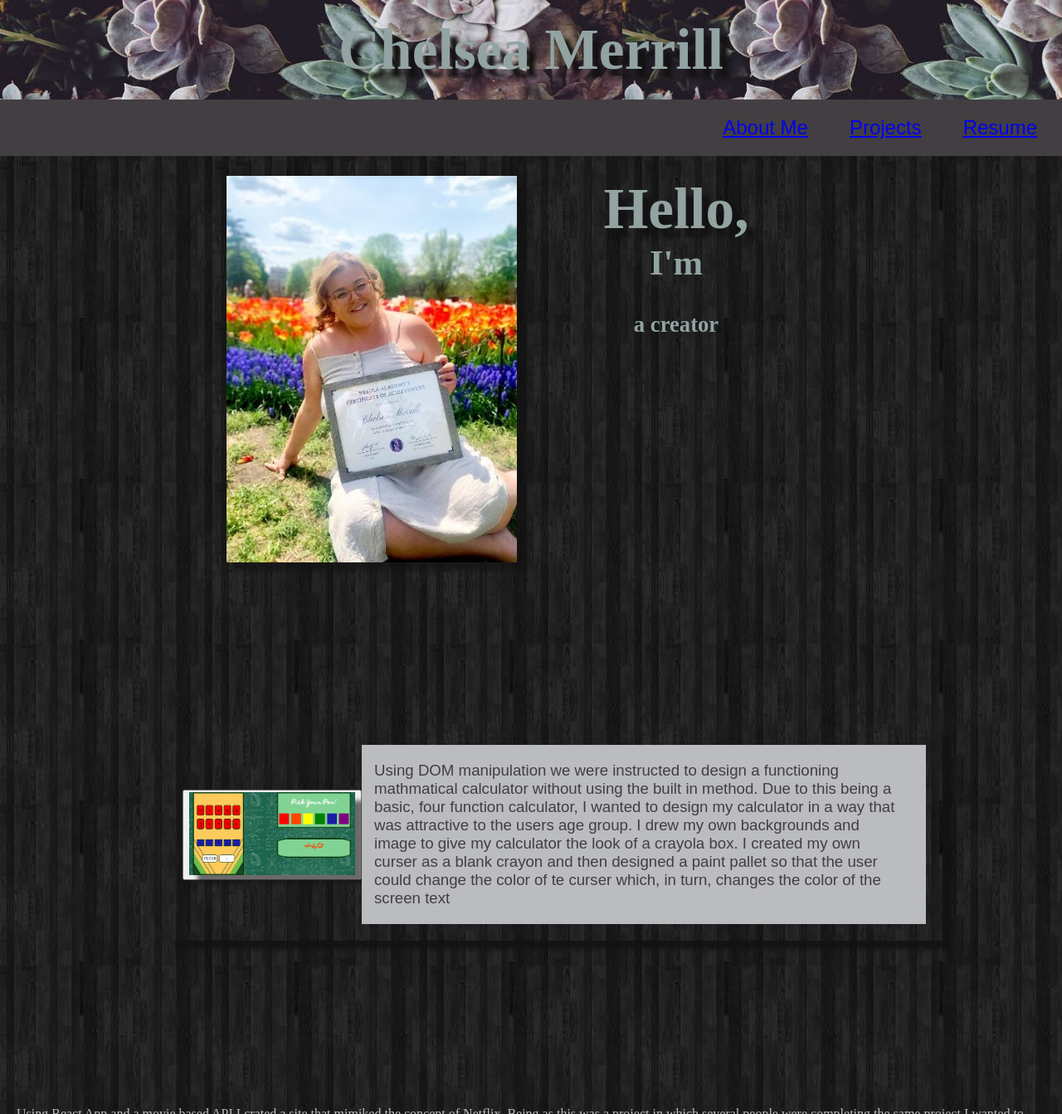
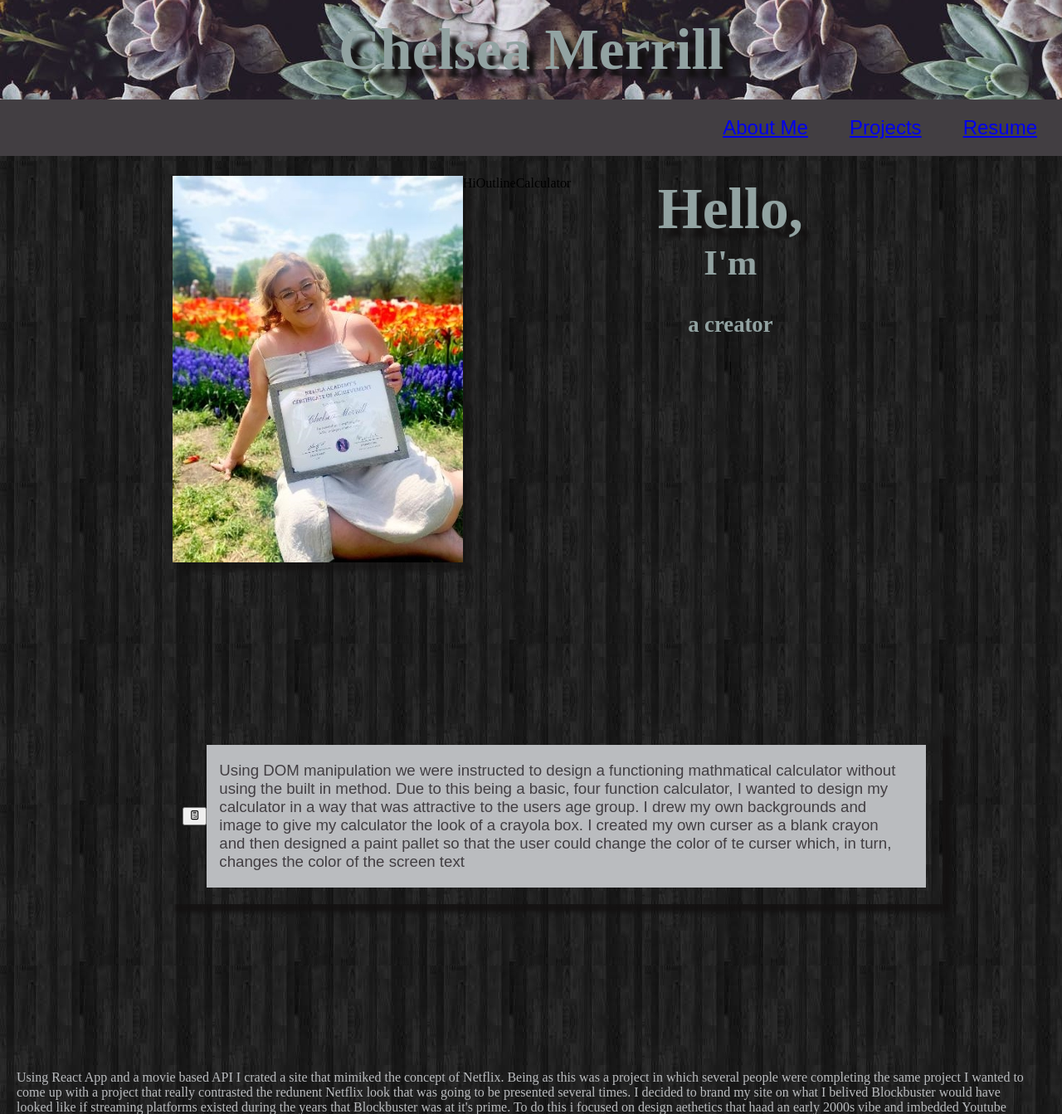
Before and after one commit to ChelseaMerrill/Portfolio, a React (Create React App) app: page / in a window 1280 px wide. Shown: the top 1343 px of the page at 83% size. Built offline with nearby package versions, Linux system fonts and the light colour scheme.

Commit message:
installed fabicon directory

```diff
--- a/package.json
+++ b/package.json
@@ -3,11 +3,13 @@
   "version": "0.1.0",
   "private": true,
   "dependencies": {
+    "@react-icons/all-files": "^4.1.0",
     "@testing-library/jest-dom": "^5.13.0",
     "@testing-library/react": "^11.2.7",
     "@testing-library/user-event": "^12.8.3",
     "react": "^17.0.2",
     "react-dom": "^17.0.2",
+    "react-icons": "^4.2.0",
     "react-router-dom": "^5.2.0",
     "react-scripts": "4.0.3",
     "react-typist": "^2.0.5",
--- a/src/Components/Homepage/homepage.jsx
+++ b/src/Components/Homepage/homepage.jsx
@@ -4,7 +4,7 @@ import Typist from 'react-typist';
 
 import ProfilePic from './profile.jpg';
 import Resume from './resume.jpg';
-import Calc from './calc_project.jpg';
+import { HiOutlineCalculator } from "react-icons/hi";
 
 
 
@@ -22,6 +22,7 @@ class Homepage extends React.Component{
 
                  <div className='intro'>
                     <img src={ProfilePic} />
+                    HiOutlineCalculator
                     <div className='name'>
                         <Typist>
                             <h1>Hello, <Typist.Delay ms={1000} /></h1>
@@ -41,7 +42,7 @@ class Homepage extends React.Component{
                 <div className= 'projects'>
                     <div className='calc'>
                         <button>
-                        <img src={Calc} height='100px' width='200px'/>
+                            <HiOutlineCalculator/>
                         </button>
                             <div className='calcInfo'>
                             <p>Using DOM manipulation we were instructed to design a functioning mathmatical calculator without using the built in method.  Due to this being a basic, four function calculator, I wanted to design my calculator in a way that was attractive to the users age group.  I drew my own backgrounds and image to give my calculator the look of a crayola box.  I created my own curser as a blank crayon and then designed a paint pallet so that the user could change the color of te curser which, in turn, changes the color of the screen text </p>
```
Also changed, not shown: 1 other file (tests, documents, lock files or other folders).
